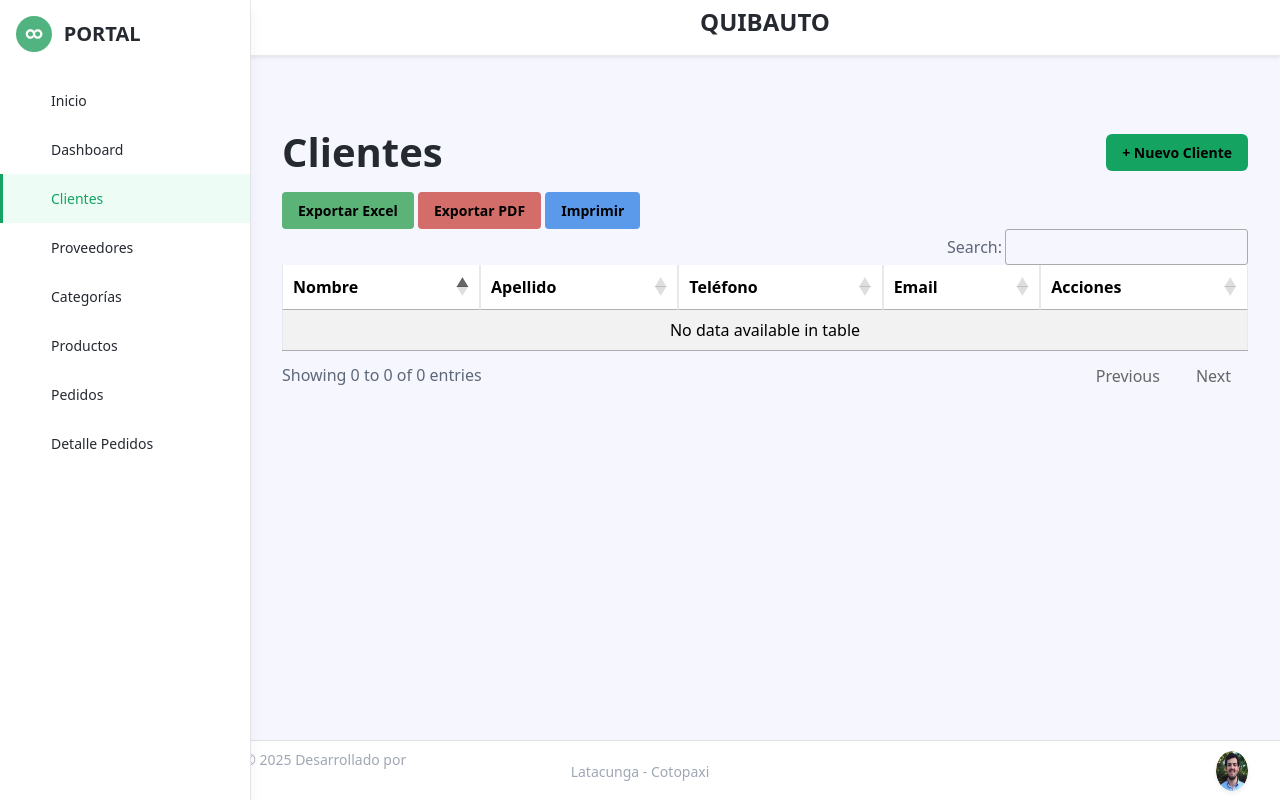
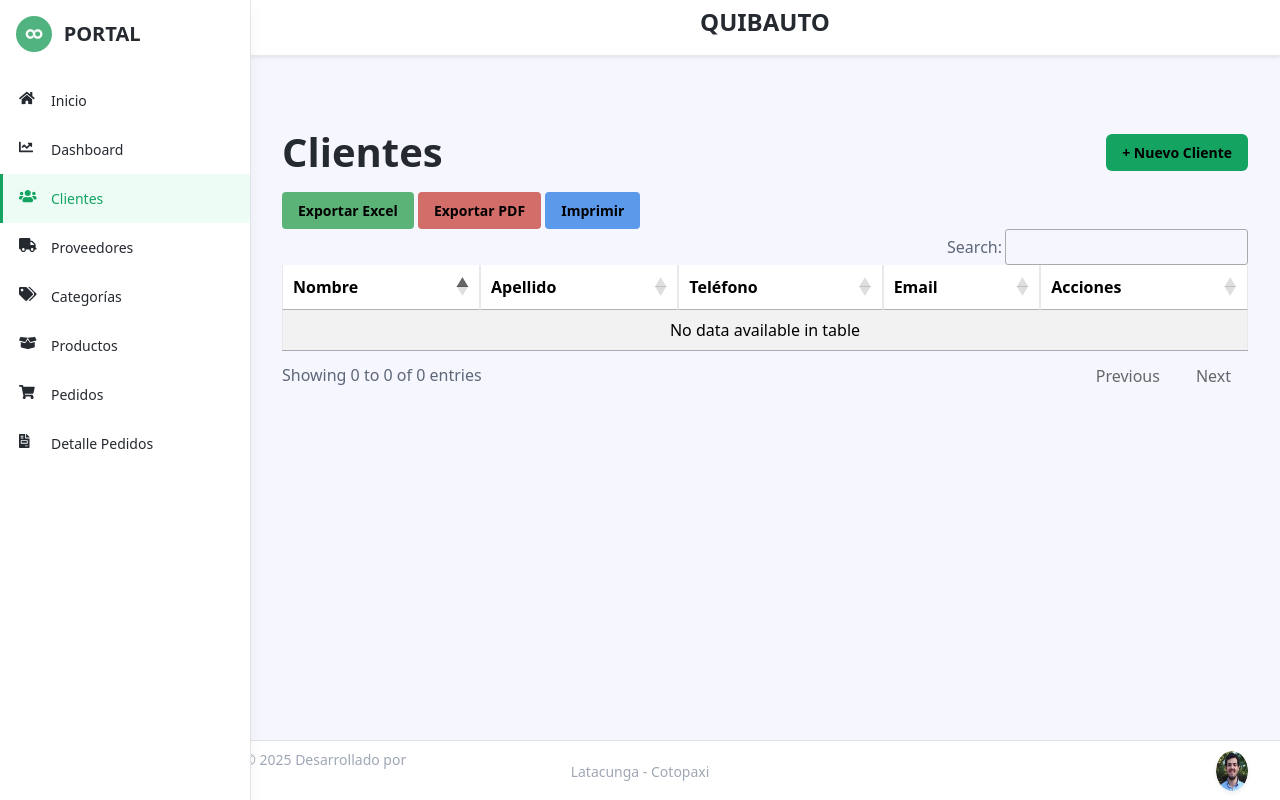
Before and after one commit to Bryan0098/sistemaBG, a Django app: page /clientes/ in a window 1280 px wide. Run offline with Django 5.2, Linux system fonts and the light colour scheme; data that the repository does not hold is empty; some libraries are stand-ins or nearby versions.

Commit message:
Agregando iconos a los enunciados del panel de administracion

```diff
--- a/pedidos/templates/base.html
+++ b/pedidos/templates/base.html
@@ -100,65 +100,53 @@
                     {% with request.resolver_match.url_name as current %}
                     <li class="nav-item">
                         <a class="nav-link {% if current == 'home' %}active{% endif %}" href="{% url 'home' %}">
-                            <span class="nav-icon"><i class="bi bi-house-door-fill"></i></span>
+                            <span class="nav-icon"><i class="fas fa-home"></i></span>
                             <span class="nav-link-text">Inicio</span>
                         </a>
                     </li>
                     <li class="nav-item">
                         <a class="nav-link {% if current == 'charts' %}active{% endif %}" href="{% url 'charts' %}">
-                            <span class="nav-icon"><i class="bi bi-graph-up-arrow"></i></span>
+                            <span class="nav-icon"><i class="fas fa-chart-line"></i></span>
                             <span class="nav-link-text">Dashboard</span>
                         </a>
                     </li>
                     <li class="nav-item">
                         <a class="nav-link {% if current == 'gestionar_clientes' %}active{% endif %}" href="{% url 'gestionar_clientes' %}">
-                            <span class="nav-icon"><i class="bi bi-people-fill"></i></span>
+                            <span class="nav-icon"><i class="fas fa-users"></i></span>
                             <span class="nav-link-text">Clientes</span>
                         </a>
                     </li>
                     <li class="nav-item">
                         <a class="nav-link {% if current == 'gestionar_proveedores' %}active{% endif %}" href="{% url 'gestionar_proveedores' %}">
-                            <span class="nav-icon"><i class="bi bi-truck"></i></span>
+                            <span class="nav-icon"><i class="fas fa-truck"></i></span>
                             <span class="nav-link-text">Proveedores</span>
                         </a>
                     </li>
                     <li class="nav-item">
                         <a class="nav-link {% if current == 'gestionar_categorias' %}active{% endif %}" href="{% url 'gestionar_categorias' %}">
-                            <span class="nav-icon"><i class="bi bi-tags-fill"></i></span>
+                            <span class="nav-icon"><i class="fas fa-tags"></i></span>
                             <span class="nav-link-text">Categorías</span>
                         </a>
                     </li>
                     <li class="nav-item">
                         <a class="nav-link {% if current == 'gestionar_productos' %}active{% endif %}" href="{% url 'gestionar_productos' %}">
-                            <span class="nav-icon"><i class="bi bi-box-seam"></i></span>
+                            <span class="nav-icon"><i class="fas fa-box-open"></i></span>
                             <span class="nav-link-text">Productos</span>
                         </a>
                     </li>
                     <li class="nav-item">
                         <a class="nav-link {% if current == 'gestionar_pedidos' %}active{% endif %}" href="{% url 'gestionar_pedidos' %}">
-                            <span class="nav-icon"><i class="bi bi-cart-check-fill"></i></span>
+                            <span class="nav-icon"><i class="fas fa-shopping-cart"></i></span>
                             <span class="nav-link-text">Pedidos</span>
                         </a>
                     </li>
                     <li class="nav-item">
                         <a class="nav-link {% if current == 'gestionar_detalle_pedidos' %}active{% endif %}" href="{% url 'gestionar_detalle_pedidos' %}">
-                            <span class="nav-icon"><i class="bi bi-receipt-cutoff"></i></span>
+                            <span class="nav-icon"><i class="fas fa-file-invoice"></i></span>
                             <span class="nav-link-text">Detalle Pedidos</span>
                         </a>
                     </li>
                     {% endwith %}
-<!--                     <li class="nav-item">
-                        <a class="nav-link" href="#">
-                            <span class="nav-icon"><i class="bi bi-person-badge-fill"></i></span>
-                            <span class="nav-link-text">Usuarios</span>
-                        </a>
-                    </li>
-                    <li class="nav-item">
-                        <a class="nav-link" href="#">
-                            <span class="nav-icon"><i class="bi bi-bar-chart-fill"></i></span>
-                            <span class="nav-link-text">Reportes</span>
-                        </a>
-                    </li> -->
                 </ul>
             </nav>
 
```
